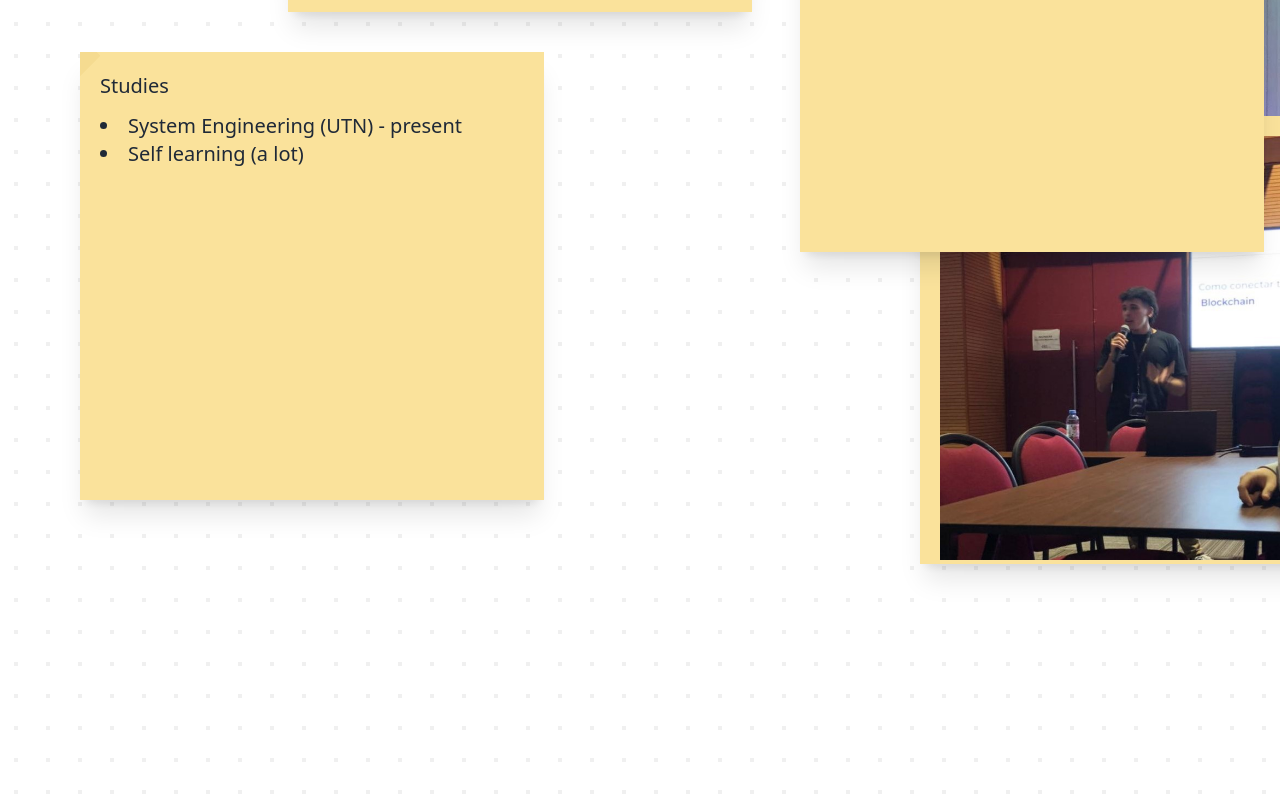
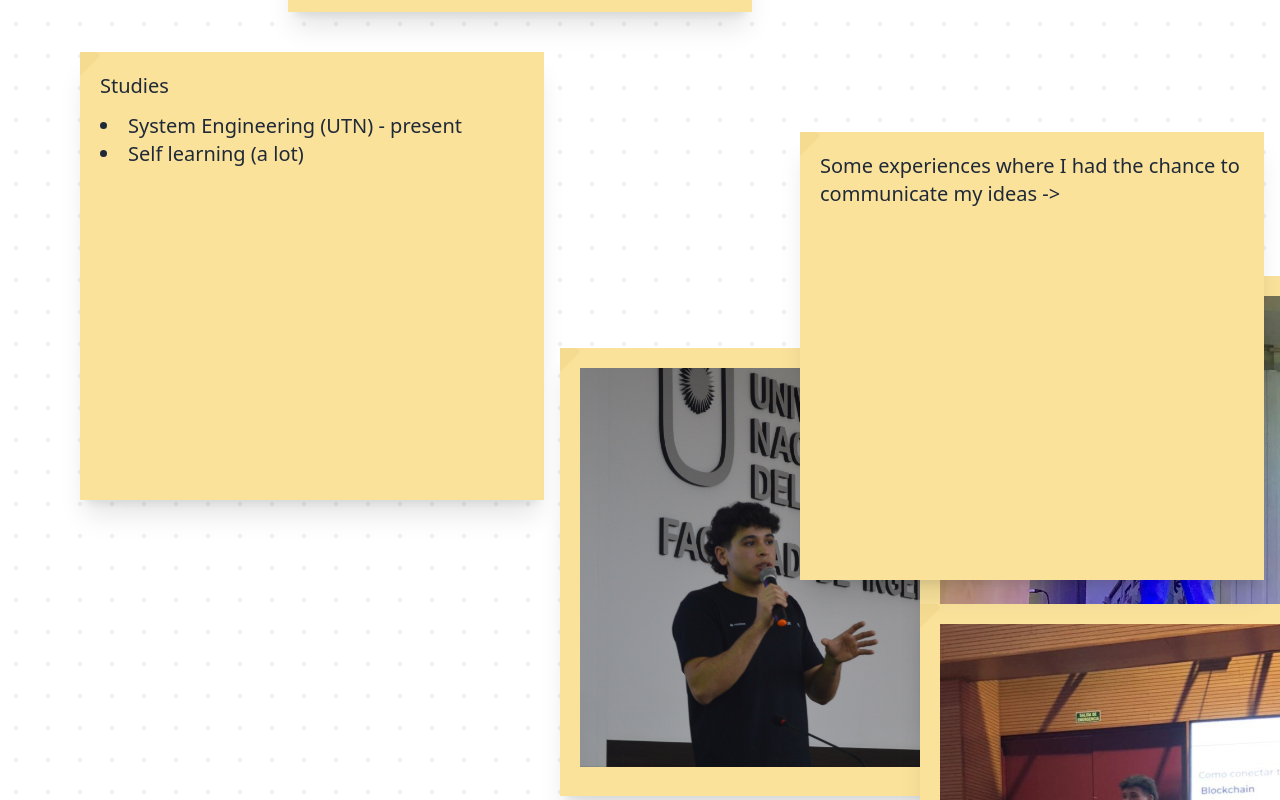
Before and after one commit to alejorrojas/portfolio-alejo, a Next.js app: page /about in a window 1280 px wide. Shown: the part 920-1720 px from the top of the page. Built offline with nearby package versions, Linux system fonts and the light colour scheme.

Commit message:
feat(about): add new speaker image and update text in About page

```diff
--- a/app/about/page.tsx
+++ b/app/about/page.tsx
@@ -37,14 +37,17 @@ const About = () => {
                     ))}
 
             </Note>
+            <Note properties='cursor-pointer bg-[#fae29b] relative xs:bottom-20 xs:left-20 md:bottom-[25rem] md:left-[40%]' cornerProperties='bg-[#f5db90]'>
+                <Image alt='alejo-speaker' src="/speaker-3.jpeg"  width={1000} height={1000} />
+            </Note>
             <Note properties='cursor-pointer bg-[#fae29b] relative xs:bottom-20 xs:left-20 md:bottom-[60rem] md:left-[70%]' cornerProperties='bg-[#f5db90]'>
                 <Image alt='alejo-speaker' src="/speaker-2.png"  width={1000} height={1000} />
             </Note>
             <Note properties='cursor-pointer bg-[#fae29b] relative xs:bottom-72 xs:right-20 md:bottom-[70rem] md:left-[70%]' cornerProperties='bg-[#f5db90]'>
                 <Image alt='alejo-speaker' src="/speaker-1.jpg" width={500} height={500} />
             </Note>
-            <Note properties='xs:hidden md:block cursor-pointer bg-[#fae29b] relative lg:bottom-[120rem] lg:left-[60%]' cornerProperties='bg-[#f5db90]' >
-                <p>Some experiences where I had the chance to communicate my ideas </p>
+            <Note properties='xs:hidden md:block cursor-pointer bg-[#fae29b] relative lg:bottom-[130rem] lg:left-[60%]' cornerProperties='bg-[#f5db90]' >
+                <p>Some experiences where I had the chance to communicate my ideas {'->'}</p>
             </Note>
     </main>
   )
```
Also changed, not shown: public/speaker-3.jpeg (added).
